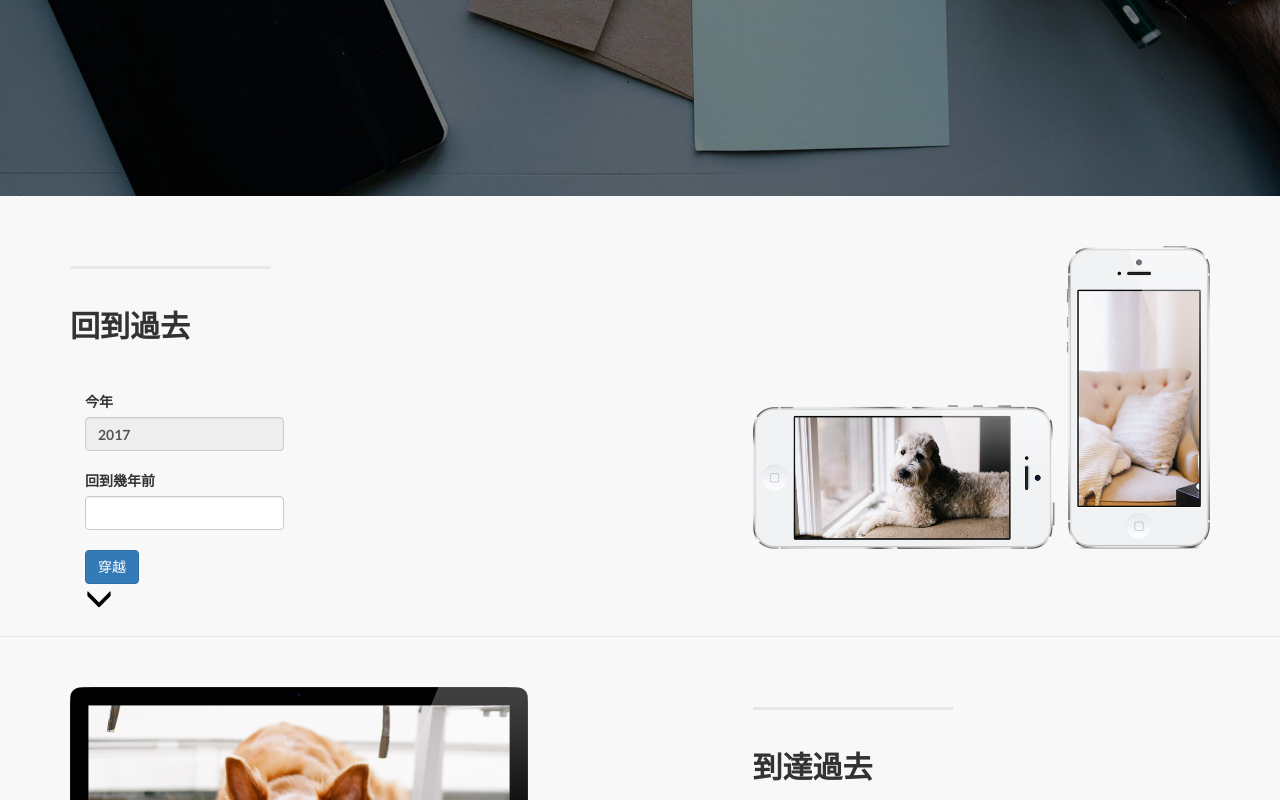
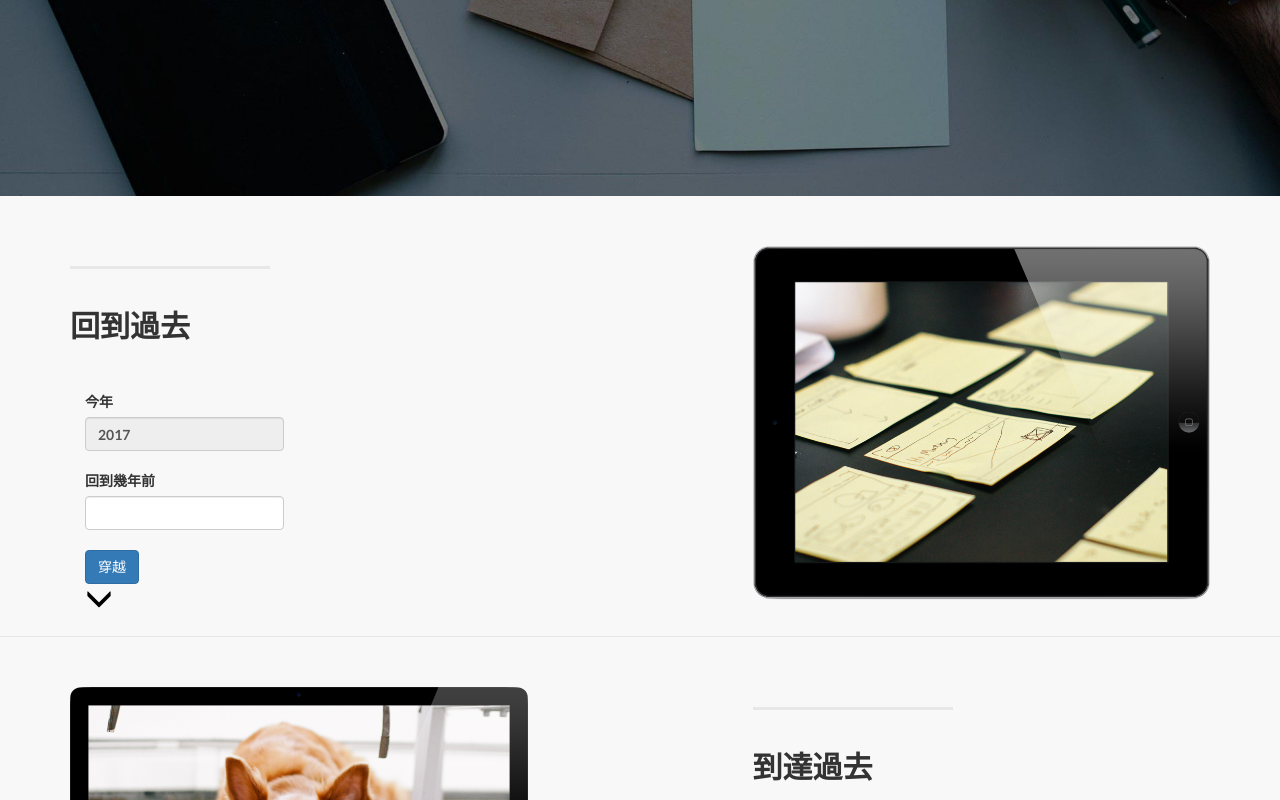
Before and after one commit to ianmaksh/homework4, a plain HTML site: page index.html in a window 1280 px wide. Shown: the part 525-1325 px from the top of the page. Drawn offline with nearby package versions, Linux system fonts and the light colour scheme.

Commit message:
Update index.html

```diff
--- a/index.html
+++ b/index.html
@@ -117,7 +117,7 @@
                 </div>
             </div>
 <div class="col-lg-5 col-lg-offset-2 col-sm-6">
-<img class="img-responsive" src="img/phones.png" alt="">
+<img class="img-responsive" src="img/ipad.png" alt="">
 </div>
 </div>
         <!-- /.container -->
```
